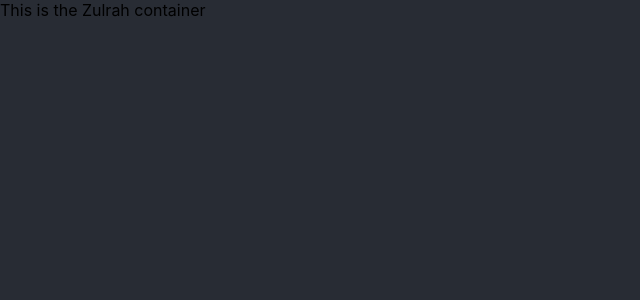
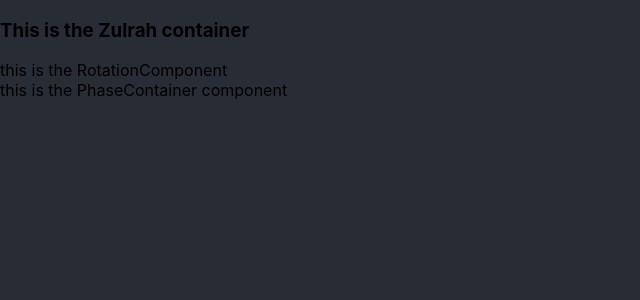
Before and after one commit to anthonySchafrik/zulah-helper, a React (Create React App) app: page / in a window 1280 px wide. Shown: the top 300 px of the page, without its empty margins (0-640 px from the left). Built offline with nearby package versions, Linux system fonts and the light colour scheme.

Commit message:
Added in some of the base stuff

```diff
--- /dev/null
+++ b/src/areas/Zulrah/components/PhaseContainer.tsx
@@ -0,0 +1,7 @@
+import React from 'react';
+
+const PhaseContainer = () => {
+  return <div>this is the PhaseContainer component</div>;
+};
+
+export default PhaseContainer;
--- /dev/null
+++ b/src/areas/Zulrah/components/RotationComponent.tsx
@@ -0,0 +1,7 @@
+import React from 'react';
+
+const RotationComponent = () => {
+  return <div>this is the RotationComponent</div>;
+};
+
+export default RotationComponent;
--- a/src/areas/Zulrah/index.tsx
+++ b/src/areas/Zulrah/index.tsx
@@ -1,8 +1,21 @@
 import React, { Component } from 'react';
+import PhaseContainer from './components/PhaseContainer';
+import RotationComponent from './components/RotationComponent';
 
 class Zulrah extends Component {
+  state = {
+    currentPhase: 1,
+    currentRotation: 1,
+  };
+
   render = () => {
-    return <div>This is the Zulrah container</div>;
+    return (
+      <div>
+        <h3>This is the Zulrah container </h3>
+        <RotationComponent />
+        <PhaseContainer />
+      </div>
+    );
   };
 }
 
```
